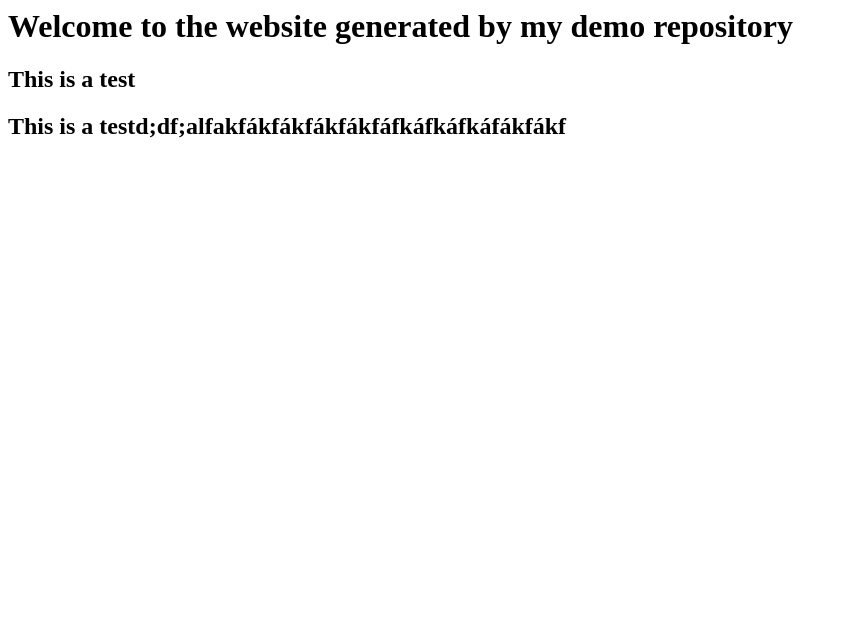
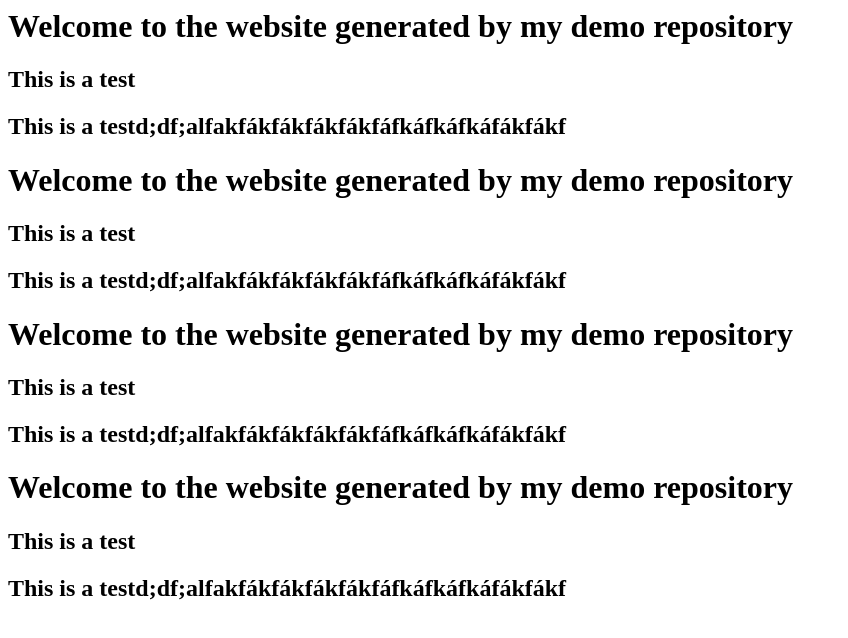
Before and after one commit to develegance/demo-repository, a website: page index.html in a window 1280 px wide. Shown: the whole page, without its empty margins (0-848 px from the left). Drawn offline with Linux system fonts and the light colour scheme.

Commit message:
testing commit moreeeeee

```diff
--- a/index.html
+++ b/index.html
@@ -1,3 +1,10 @@
 <h1>Welcome to the website generated by my demo repository</h1>
 <h2>This is a  test</h2>
 <h2>This is a  testd;df;alfakfákfákfákfákfáfkáfkáfkáfákfákf</h3>
+    <h1>Welcome to the website generated by my demo repository</h1>
+<h2>This is a  test</h2>
+<h2>This is a  testd;df;alfakfákfákfákfákfáfkáfkáfkáfákfákf</h3><h1>Welcome to the website generated by my demo repository</h1>
+    <h2>This is a  test</h2>
+    <h2>This is a  testd;df;alfakfákfákfákfákfáfkáfkáfkáfákfákf</h3><h1>Welcome to the website generated by my demo repository</h1>
+        <h2>This is a  test</h2>
+        <h2>This is a  testd;df;alfakfákfákfákfákfáfkáfkáfkáfákfákf</h3>
```
